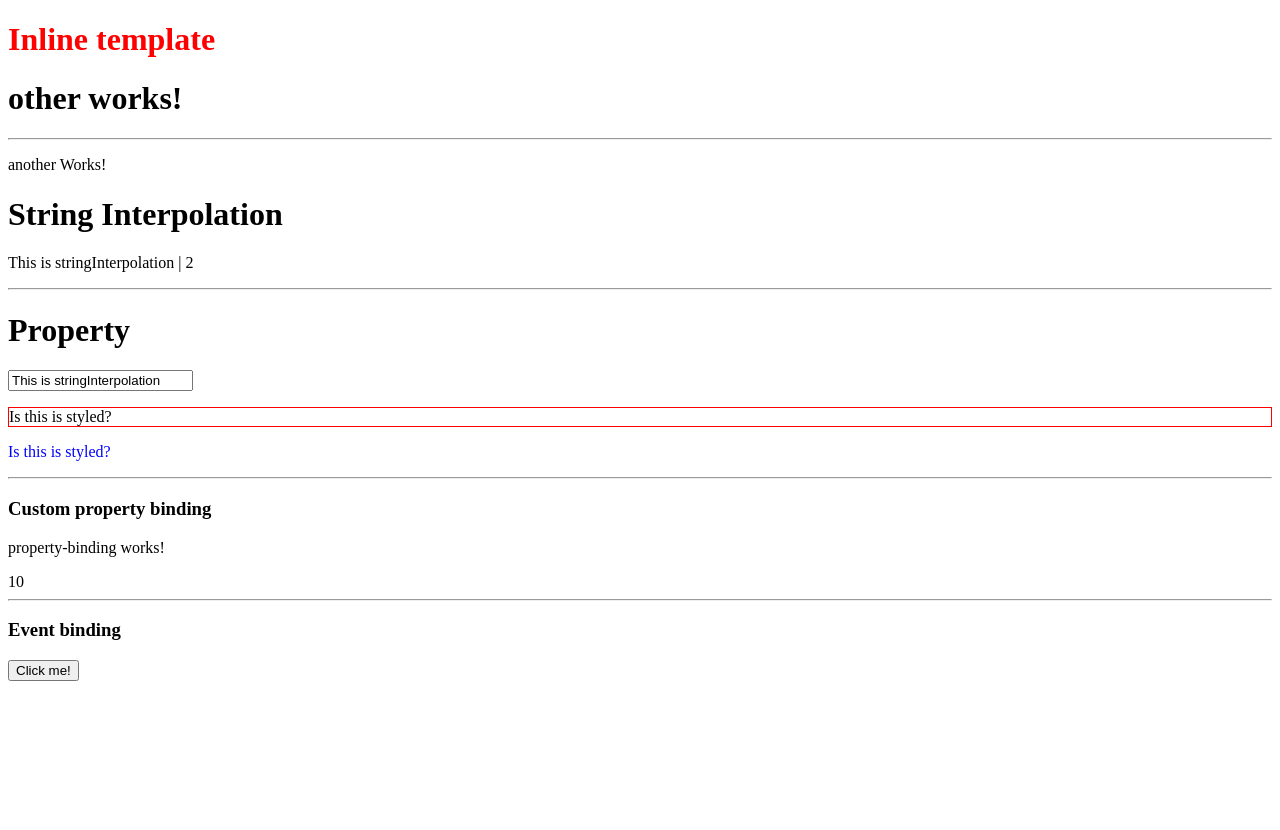
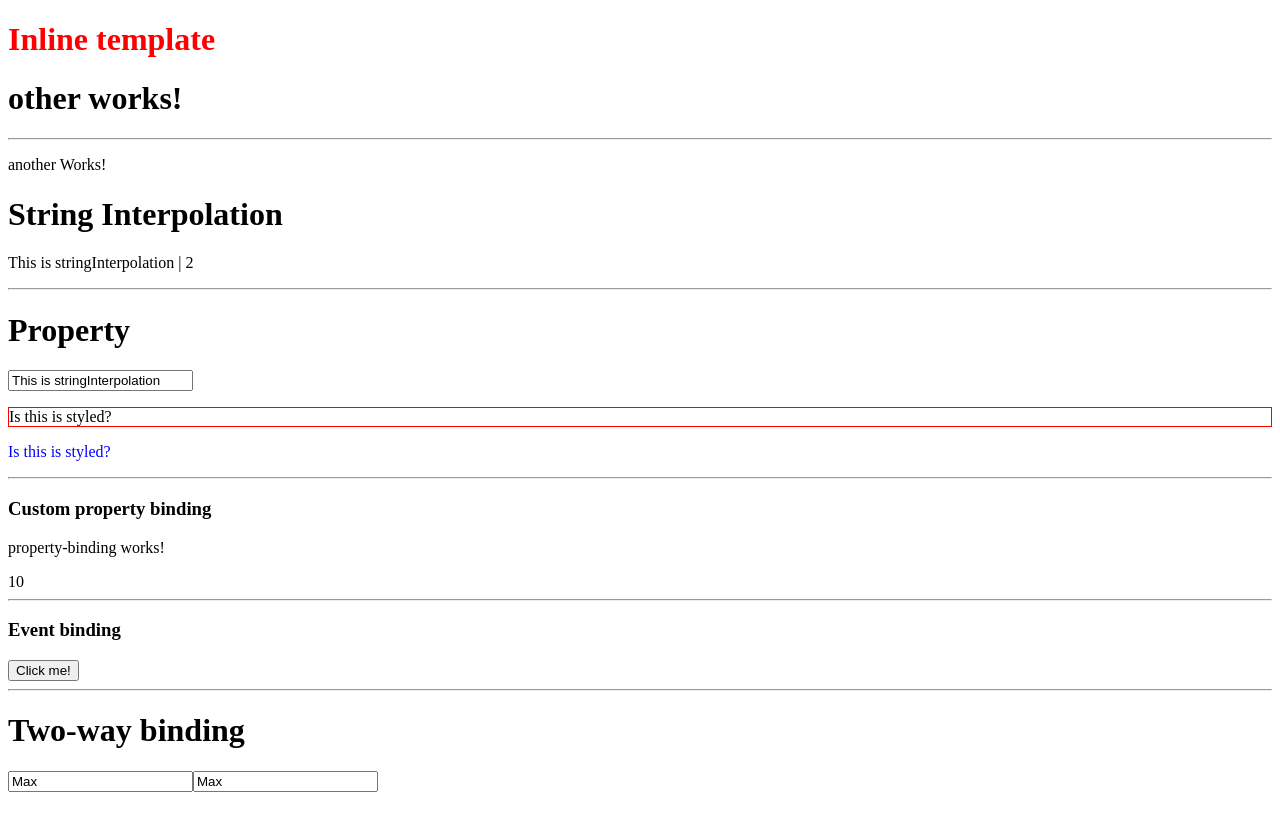
Before and after one commit to etsydzik/firstAngular2, an Angular app: page / in a window 1280 px wide. Shown: the top 830 px of the page. Before the commit the page ends 800 px from the top, so only its background shows below. Built offline with nearby package versions, Linux system fonts and the light colour scheme.

Commit message:
Two-Way Binding

```diff
--- a/src/app/app.module.ts
+++ b/src/app/app.module.ts
@@ -8,7 +8,8 @@
 import {AnotherComponent} from './other/another.component';
 import {PropertyBindingComponent} from './other/property-binding.component';
 import {DatabindingComponent} from './databinding/databinding.component';
-import { EventBindingComponent } from './databinding/event-binding.component';
+import {EventBindingComponent} from './databinding/event-binding.component';
+import {TwoBindingComponent} from './databinding/two-binding.component';
 
 @NgModule({
   declarations: [
@@ -17,7 +18,8 @@
     AnotherComponent,
     PropertyBindingComponent,
     DatabindingComponent,
-    EventBindingComponent
+    EventBindingComponent,
+    TwoBindingComponent
   ],
   imports: [
     BrowserModule,
--- a/src/app/databinding/databinding.component.html
+++ b/src/app/databinding/databinding.component.html
@@ -15,3 +15,8 @@
 <hr>
 <h3>Event binding</h3>
 <fa-event-binding (clicked)="onClicked($event)"></fa-event-binding>
+
+<hr>
+<h1>Two-way binding</h1>
+<fa-two-binding></fa-two-binding>
+<br><br><br><br><br><br><br>
--- /dev/null
+++ b/src/app/databinding/two-binding.component.ts
@@ -0,0 +1,17 @@
+import {Component} from '@angular/core';
+
+@Component({
+  selector: 'fa-two-binding',
+  template: `
+    <input type="text" [(ngModel)]="person.name">
+    <input type="text" [(ngModel)]="person.name">
+  `
+})
+export class TwoBindingComponent {
+
+  person = {
+    name: 'Max',
+    age: 27
+  }
+
+}
--- a/src/app/other/other.component.ts
+++ b/src/app/other/other.component.ts
@@ -1,15 +1,9 @@
-import {Component, OnInit} from '@angular/core';
+import {Component} from '@angular/core';
 
 @Component({
   selector: 'fa-other',
   templateUrl: './other.component.html'
 })
-export class OtherComponent implements OnInit {
-
-  constructor() {
-  }
-
-  ngOnInit() {
-  }
+export class OtherComponent {
 
 }
```
